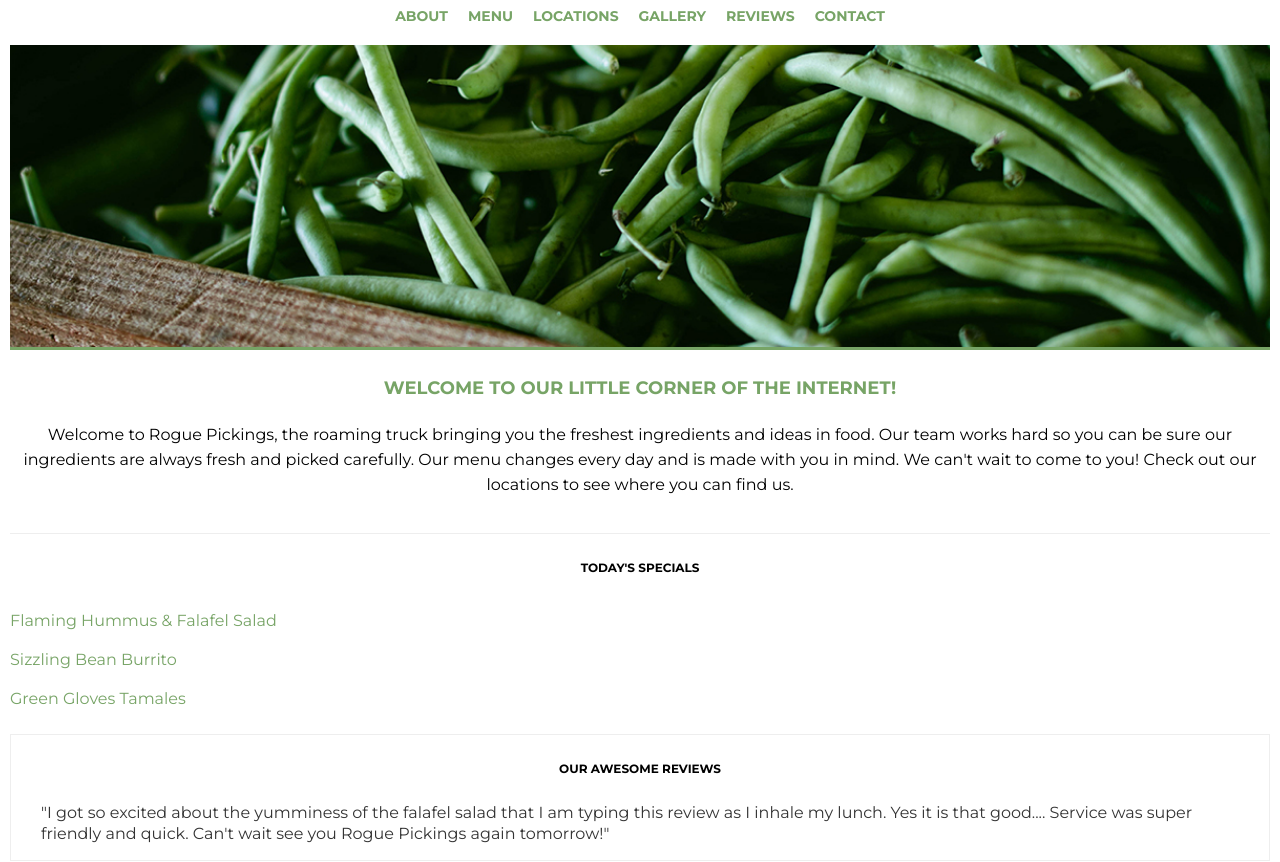
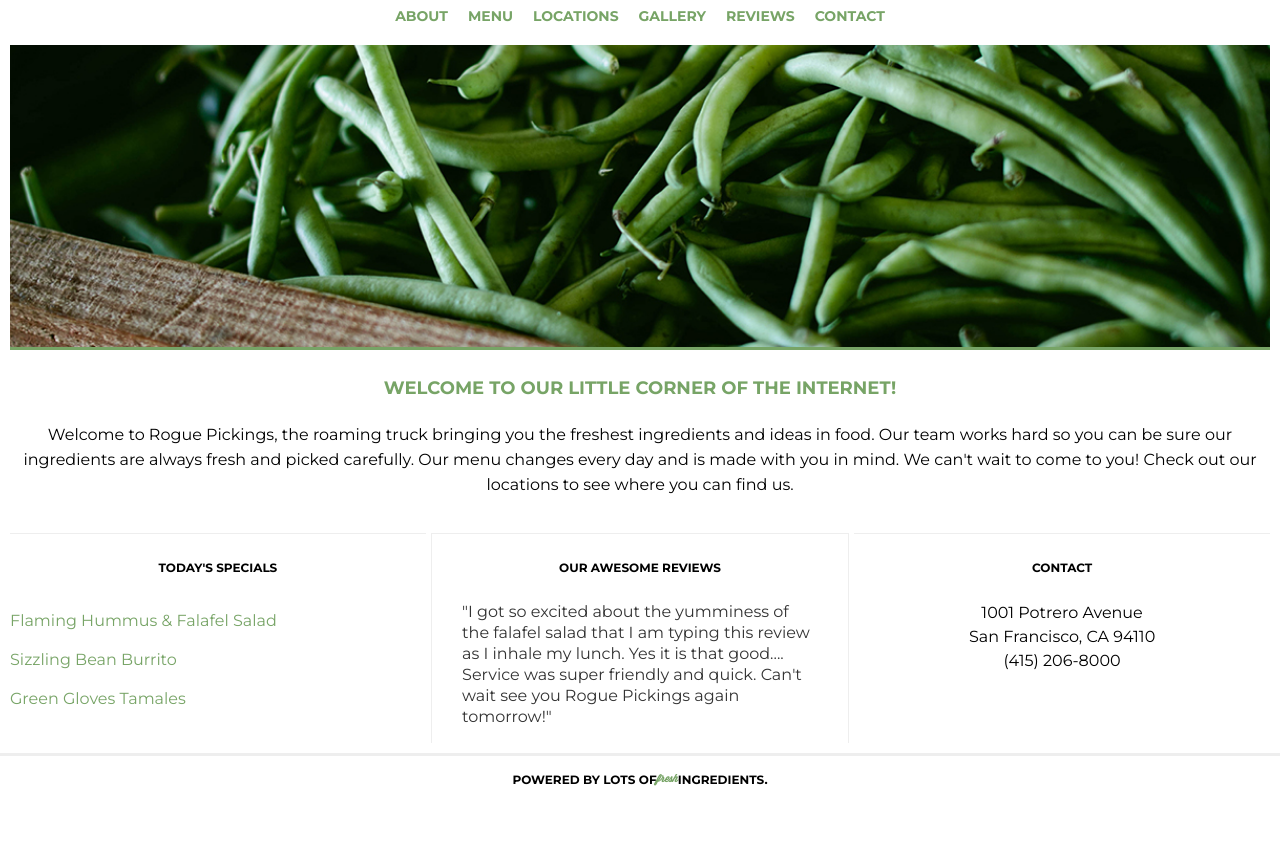
Before and after one commit to pontiferous/flexbox-rogue-pickings, a plain HTML site: page index.html in a window 1280 px wide. Shown: the part 103-965 px from the top of the page. After the commit the page ends 909 px from the top, so only its background shows below. Drawn offline with Linux system fonts and the light colour scheme.

Commit message:
Bottom section fix.

```diff
--- a/css/main.css
+++ b/css/main.css
@@ -205,9 +205,20 @@ footer span {
 @media all and (min-width:768px) {
   .bottom-section{
 		display: flex;
-		justify-content: center;
-		align-items: center;
-		flex-flow: row wrap;
+		justify-content: space-between;
+		flex-flow: wrap;
+	}
+
+	.section-one {
+		width: 33%;
+	}
+
+	.section-two {
+		width: 33%
+	}
+
+	.section-three {
+		width: 33%
 	}
 }
 
```
